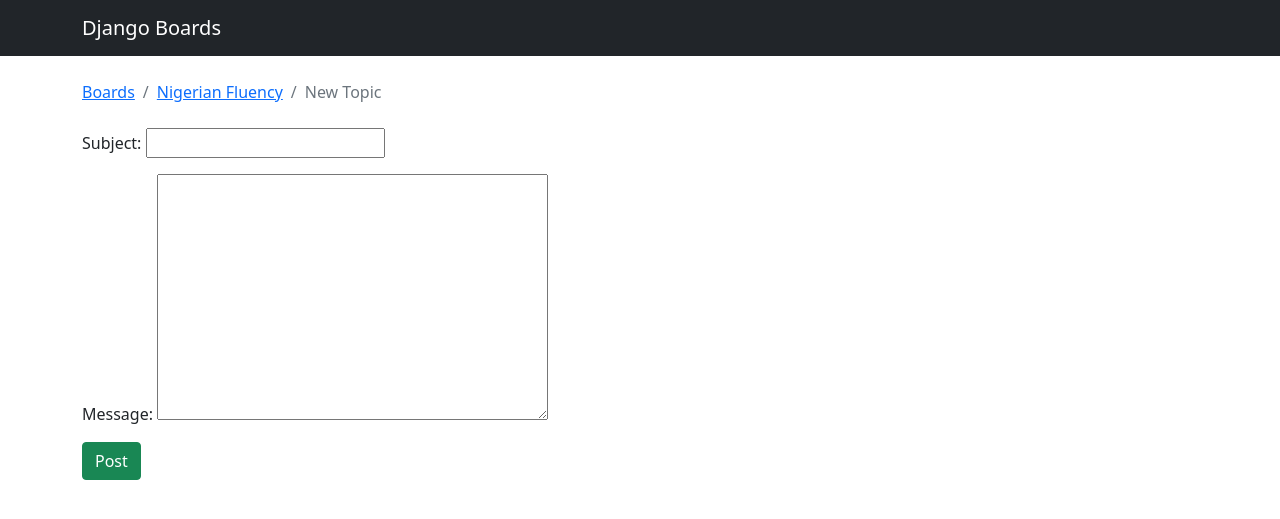
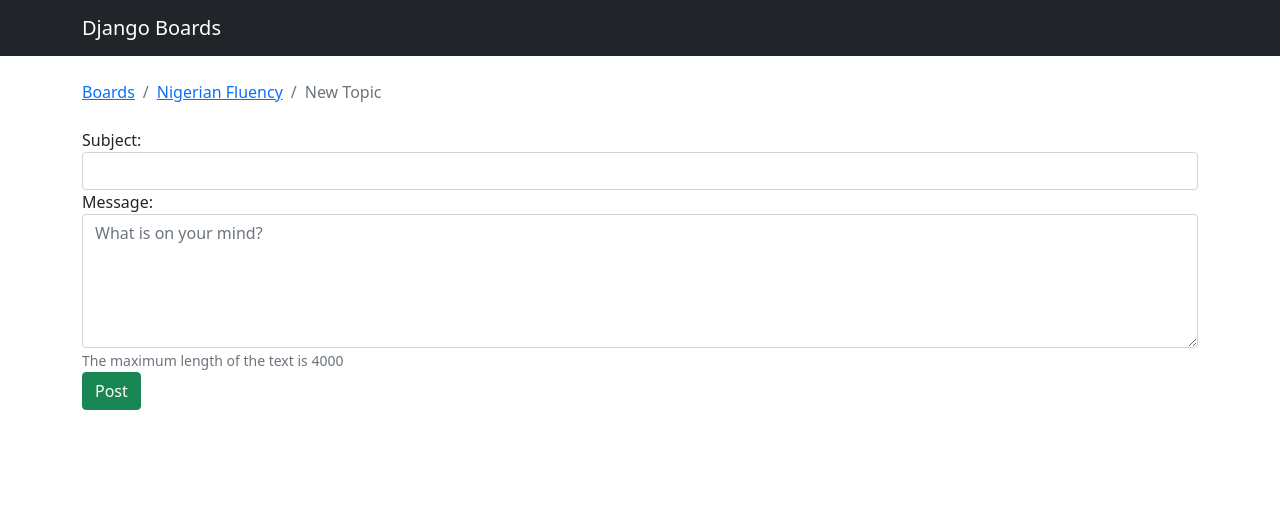
Before and after one commit to teefats/rosebud, a Django app: page /boards/3/new/ in a window 1280 px wide. Shown: the top 519 px of the page. Run offline with Django 3.2, Linux system fonts and the light colour scheme; data comes from the database, SQL or seed files in the repository; both versions use the stored data as it was after the commit; some libraries are stand-ins or nearby versions.

Commit message:
Added widget tweaks form

```diff
--- a/boards/forms.py
+++ b/boards/forms.py
@@ -2,7 +2,13 @@ from django import forms
 from .models import Topic
 
 class NewTopicForm(forms.ModelForm):
-    message =forms.CharField(widget=forms.Textarea(), max_length=4000)
+    message =forms.CharField(
+        widget=forms.Textarea(
+            attrs={'rows': 5, 'placeholder': 'What is on your mind?'}
+        ),
+        max_length=4000,
+        help_text='The maximum length of the text is 4000'
+        )
 
     class Meta:
         model =Topic
--- a/boards/templates/new_topic.html
+++ b/boards/templates/new_topic.html
@@ -1,4 +1,6 @@
 {% extends 'base.html' %}
+{% load widget_tweaks %}
+<!-- {% load crispy_forms_tags %} -->
 
 {% block title %}
 Start a new topic
@@ -12,9 +14,37 @@ Start a new topic
 {% endblock %}
 
 {% block content%}
-<form method="POST" novalidate>
+<form method="POST" class = "form_control" novalidate>
     {% csrf_token %}
-    {{ form.as_p }}
+    <!-- {{ form|crispy }} -->
+
+    {% for field in form %}
+    <div class="form-group">
+        {{ field.label_tag }}
+
+        {% if form.is_bound %}
+        {% if field.errors %}
+        {% render_field field class="form-control is-invalid" %}
+        {% for error in field.errors %}
+        <div class="invalid-feedback">
+            {{ error }}
+        </div>
+        {% endfor %}
+
+
+        {% else %}
+        {% render_field field class="form-control is-valid" %}
+        {% endif %}
+        {% else %}
+        {% render_field field class="form-control" %}
+        {% endif %}
+        {% if field.help_text %}
+        <small class="form-text text-muted">
+            {{ field.help_text }}
+        </small>
+        {% endif %}
+    </div>
+    {% endfor %}
     <button type = "submit" class="btn btn-success">Post</button>
 </form>
 
--- a/roseboard/settings.py
+++ b/roseboard/settings.py
@@ -33,13 +33,16 @@ ALLOWED_HOSTS = []
 
 INSTALLED_APPS = [
     'boards',
-    "bootstrap4",
+    'bootstrap4',
     'django.contrib.admin',
     'django.contrib.auth',
     'django.contrib.contenttypes',
     'django.contrib.sessions',
     'django.contrib.messages',
     'django.contrib.staticfiles',
+    'crispy_forms',
+    'widget_tweaks'
+,
 ]
 
 MIDDLEWARE = [
```
Also changed, not shown: boards/templates/includes/form.html (added), db.sqlite3.
